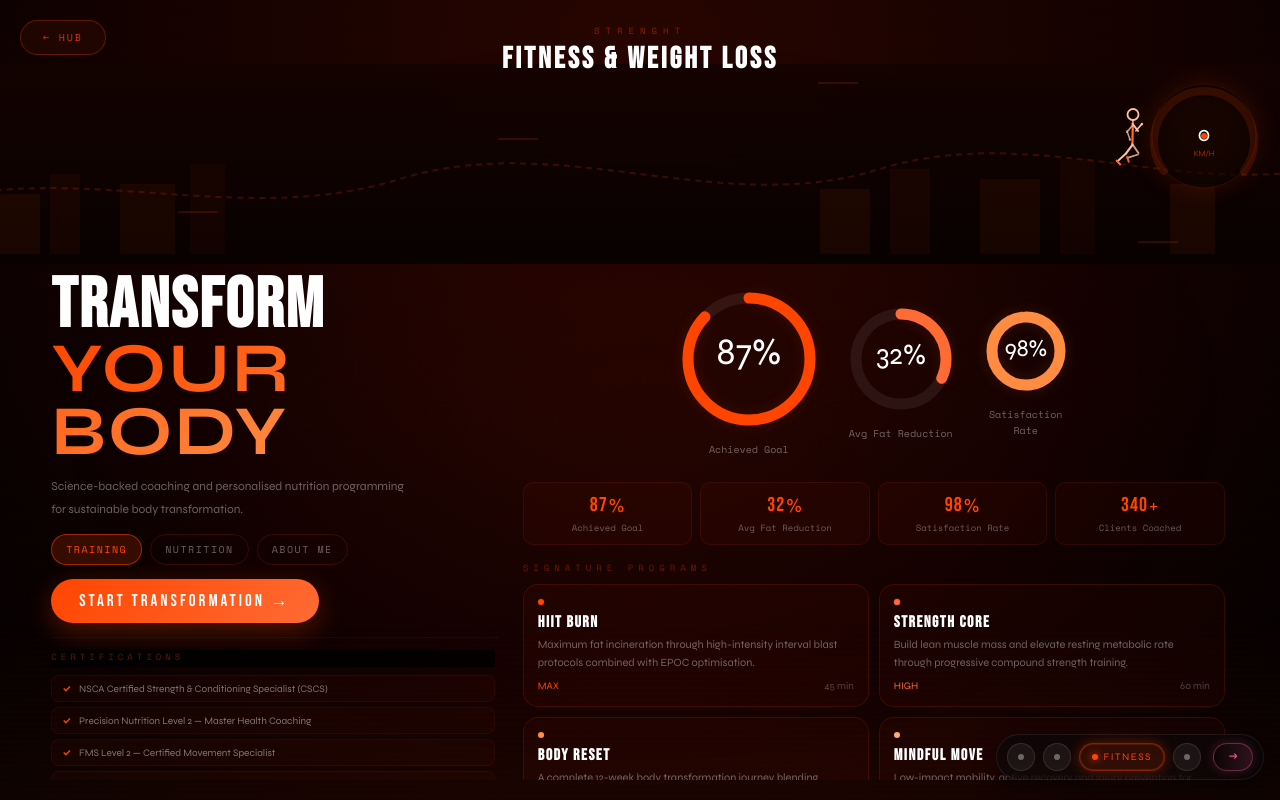
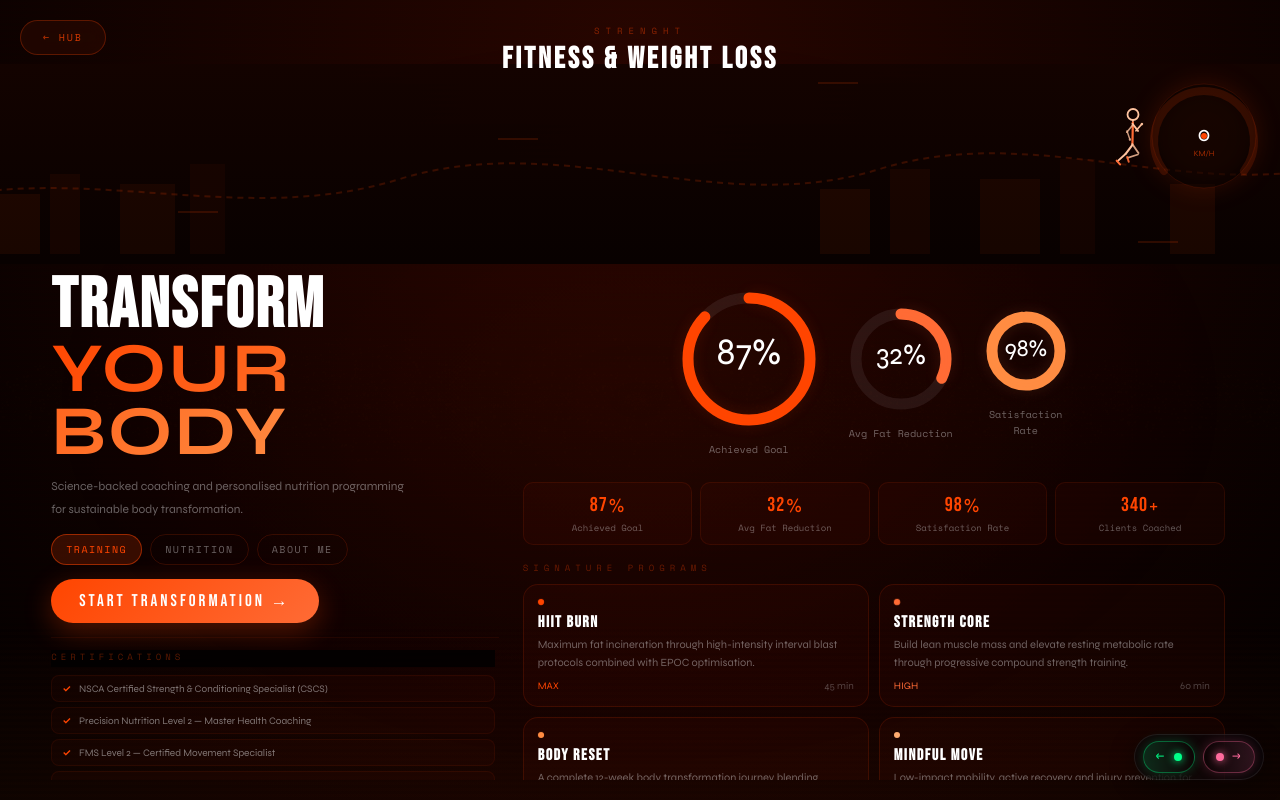
Before and after one commit to CallMeTwist/Edison, a React (Vite) app: page /fitness in a window 1280 px wide. Built offline with nearby package versions, Linux system fonts and the light colour scheme.

Commit message:
still testing

```diff
--- a/src/components/ui/NavDots.tsx
+++ b/src/components/ui/NavDots.tsx
@@ -8,16 +8,60 @@ interface Props {
 
 /**
  * Bottom-right world rail.
- * - Wider, label-bearing pills (≥44px tap targets) replace the previous tiny dots.
- * - A trailing "next world" chevron previews the accent color of the next world,
- *   making the path forward obvious and giving a generous tap target.
+ * Only shows the *previous* and *next* worlds — the current one isn't rendered
+ * (the user is already in it). Each pill is colored with that world's accent
+ * so the next destination is unambiguous.
  */
 export const NavDots: React.FC<Props> = ({ current, onGo }) => {
   if (current === 'hub') return null
 
-  const idx        = NAV_WORLDS.indexOf(current as WorldId)
-  const nextWorld  = idx >= 0 && idx < NAV_WORLDS.length - 1 ? NAV_WORLDS[idx + 1] : null
-  const nextCfg    = nextWorld ? WORLD_CONFIG[nextWorld] : null
+  const idx       = NAV_WORLDS.indexOf(current as WorldId)
+  const prevWorld = idx > 0 ? NAV_WORLDS[idx - 1] : null
+  const nextWorld = idx >= 0 && idx < NAV_WORLDS.length - 1 ? NAV_WORLDS[idx + 1] : null
+
+  if (!prevWorld && !nextWorld) return null
+
+  const pill = (w: WorldId, dir: 'prev' | 'next') => {
+    const cfg = WORLD_CONFIG[w]
+    const arrow = dir === 'prev' ? '←' : '→'
+    return (
+      <button
+        key={w}
+        title={`${dir === 'prev' ? 'Previous' : 'Next'}: ${cfg.label}`}
+        aria-label={`Go to ${cfg.label}`}
+        onClick={() => onGo(w)}
+        style={{
+          height:       32,
+          padding:      '0 12px',
+          borderRadius: 999,
+          border:       `1px solid ${cfg.accent}55`,
+          cursor:       'pointer',
+          background:   dir === 'prev'
+            ? `linear-gradient(90deg, ${cfg.accent}26, transparent)`
+            : `linear-gradient(90deg, transparent, ${cfg.accent}26)`,
+          boxShadow:    `0 0 12px ${cfg.accent}33`,
+          display:      'flex',
+          alignItems:   'center',
+          gap:          8,
+          color:        cfg.accent,
+          fontFamily:   "'Space Mono', monospace",
+          fontSize:     11,
+          letterSpacing: 1.5,
+          textTransform: 'uppercase',
+          flexDirection: dir === 'prev' ? 'row' : 'row-reverse',
+          transition:   'transform .25s ease, box-shadow .25s ease',
+        }}
+      >
+        <span style={{ fontSize: 14, lineHeight: 1 }}>{arrow}</span>
+        <span style={{
+          width: 8, height: 8, borderRadius: '50%',
+          background: cfg.accent,
+          boxShadow:  `0 0 8px ${cfg.accent}`,
+          flex: '0 0 auto',
+        }} />
+      </button>
+    )
+  }
 
   return (
     <div
@@ -29,7 +73,7 @@ export const NavDots: React.FC<Props> = ({ current, onGo }) => {
         display:   'flex',
         alignItems: 'center',
         gap:        8,
-        padding:    '8px 10px',
+        padding:    '6px 8px',
         borderRadius: 999,
         background: 'rgba(8,8,12,.55)',
         backdropFilter: 'blur(14px)',
@@ -39,75 +83,8 @@ export const NavDots: React.FC<Props> = ({ current, onGo }) => {
         animation:  'fadeIn .5s ease forwards',
       }}
     >
-      {NAV_WORLDS.map(w => {
-        const active = w === current
-        const cfg    = WORLD_CONFIG[w]
-        return (
-          <button
-            key={w}
-            title={cfg.label}
-            aria-label={cfg.label}
-            aria-current={active ? 'page' : undefined}
-            onClick={() => onGo(w)}
-            style={{
-              minWidth:     active ? 56 : 28,
-              height:       28,
-              padding:      active ? '0 12px' : 0,
-              borderRadius: 999,
-              border:       active ? `1px solid ${cfg.accent}66` : '1px solid rgba(255,255,255,.10)',
-              cursor:       'pointer',
-              transition:   'all 0.35s cubic-bezier(.23,1,.32,1)',
-              background:   active ? `${cfg.accent}22` : 'rgba(255,255,255,.06)',
-              boxShadow:    active ? `0 0 14px ${cfg.accent}55, inset 0 0 0 1px ${cfg.accent}33` : 'none',
-              display:      'flex',
-              alignItems:   'center',
-              justifyContent: 'center',
-              gap:          6,
-              color:        active ? cfg.accent : 'rgba(255,255,255,.6)',
-              fontFamily:   "'Space Mono', monospace",
-              fontSize:     10,
-              letterSpacing: 1.5,
-              textTransform: 'uppercase',
-            }}
-          >
-            <span style={{
-              width: 6, height: 6, borderRadius: '50%',
-              background: active ? cfg.accent : 'rgba(255,255,255,.35)',
-              boxShadow: active ? `0 0 8px ${cfg.accent}` : 'none',
-              flex: '0 0 auto',
-            }} />
-            {active && <span>{cfg.label.split(' ')[0]}</span>}
-          </button>
-        )
-      })}
-
-      {nextCfg && nextWorld && (
-        <button
-          title={`Next: ${nextCfg.label}`}
-          aria-label={`Go to ${nextCfg.label}`}
-          onClick={() => onGo(nextWorld)}
-          style={{
-            marginLeft:   4,
-            width:        40,
-            height:       28,
-            padding:      0,
-            borderRadius: 999,
-            border:       `1px solid ${nextCfg.accent}55`,
-            cursor:       'pointer',
-            background:   `linear-gradient(90deg, transparent, ${nextCfg.accent}26)`,
-            boxShadow:    `0 0 12px ${nextCfg.accent}33`,
-            display:      'flex',
-            alignItems:   'center',
-            justifyContent: 'center',
-            color:        nextCfg.accent,
-            fontSize:     14,
-            lineHeight:   1,
-            transition:   'all .3s ease',
-          }}
-        >
-          →
-        </button>
-      )}
+      {prevWorld && pill(prevWorld, 'prev')}
+      {nextWorld && pill(nextWorld, 'next')}
     </div>
   )
 }
```
Also changed, not shown: src/pages/HubPage.tsx (+29 -48 lines).
